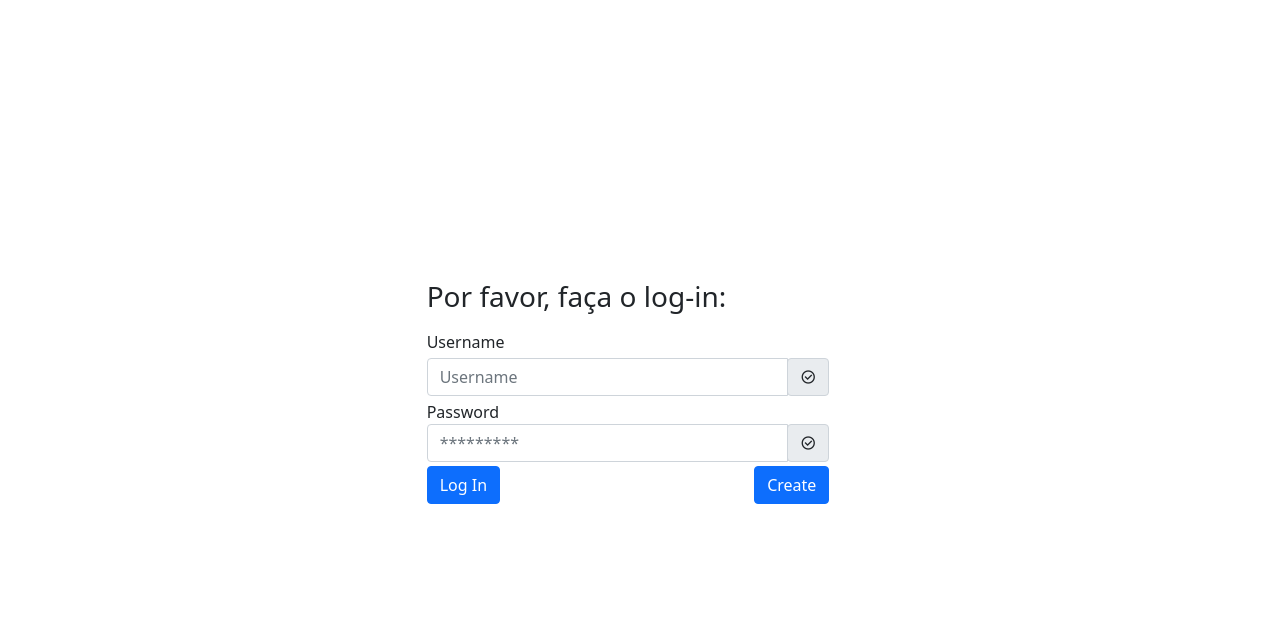
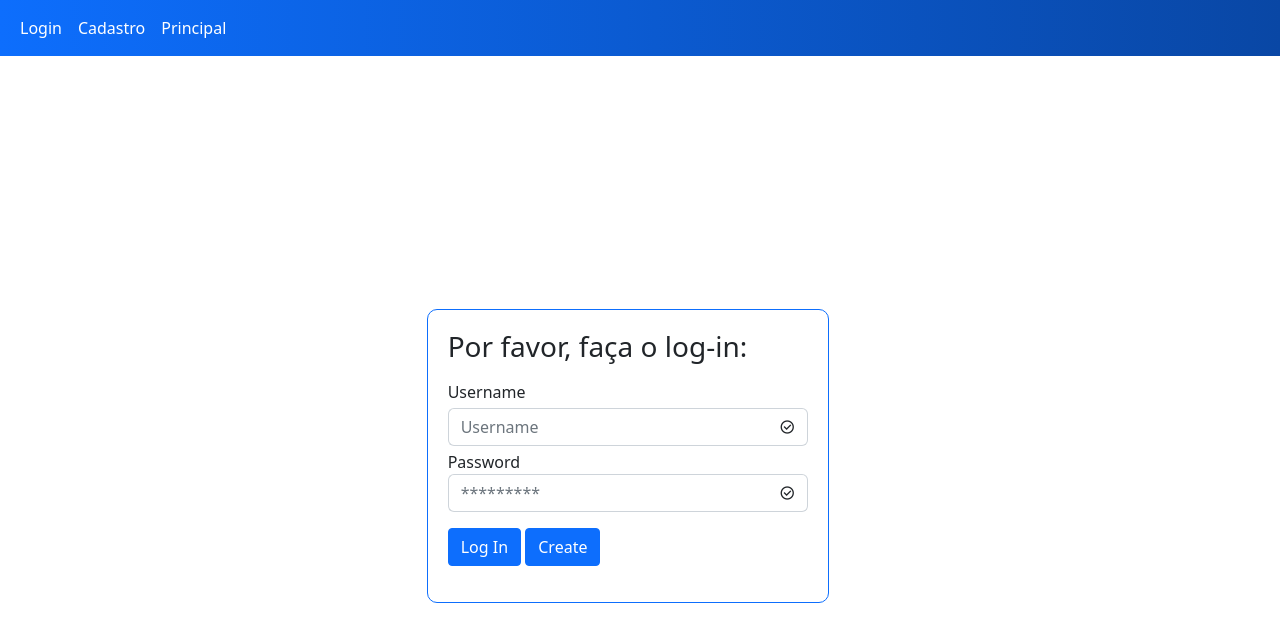
Before and after one commit to AndreUdia/exercicio-aula-7, a plain HTML site: page pages/login/login.html in a window 1280 px wide. Drawn offline with Linux system fonts and the light colour scheme.

Commit message:
refined login card and created a navbar

```diff
--- a/css/login.css
+++ b/css/login.css
@@ -0,0 +1,39 @@
+:root{
+    --error-color:#FA5858;
+    --primary-color:#0d6efd;
+    --secondary-color:#0947a5;
+}
+.form{
+    padding: 20px;
+    border-width: 1px;
+    border-radius: 10px;
+    border-style: solid;
+    border-color: var(--primary-color)
+}
+.append-left{
+    background: transparent;
+    border-left: none;
+    border-radius: 0 6px 6px 0;
+}
+.append-right{
+    background: transparent;
+    border-right: none;
+    border-radius: 6px 0 0 6px;
+}
+.error-input input{
+    color: var(--error-color);
+    border-color: var(--error-color);
+}
+.error-input input::placeholder{
+    color: var(--error-color);
+}
+.error-input div div{
+    color: var(--error-color);
+    border-color: var(--error-color);
+}
+.navbar .navbar-nav .nav-item a{
+    color: white;
+}
+.navbar{
+    background-image: linear-gradient(90deg, var(--primary-color), var(--secondary-color));
+}
--- a/pages/login/login.html
+++ b/pages/login/login.html
@@ -11,6 +11,23 @@
 </head>
 
 <body>
+    <nav class="navbar navbar-expand-lg">
+        <div class="container-fluid">
+            <div class="collapse navbar-collapse" id="navbarNavDropdown">
+                <ul class="navbar-nav">
+                    <li class="nav-item">
+                        <a class="nav-link active" href="../login/login.html">Login</a>
+                    </li>
+                    <li class="nav-item">
+                        <a class="nav-link active" href="../cadastro/cadastro.html">Cadastro</a>
+                    </li>
+                    <li class="nav-item">
+                        <a class="nav-link active" href="./principal/principal.html">Principal</a>
+                    </li>
+                </ul>
+            </div>
+        </div>
+    </nav>
     <div class="container-flex login_img">
         <div class="row w-100 h-100 justify-content-center">
             <div class="col-lg-4 align-self-center mx-auto">
@@ -20,7 +37,7 @@
                             <h1 class="h3 mb-3 font-weight-normal">Por favor, faça o log-in:</h1>
                             <label class="label">Username</label>
                             <div class="input-group mt-1">
-                                <input id="username" type="text" class="form-control form-fonts append-right"
+                                <input id="username" type="text" class="form-control append-right"
                                     placeholder="Username">
                                 <div class="input-group-append ">
                                     <div id="icon1" class="input-group-text append-left">
@@ -32,7 +49,7 @@
                         <div class="form-group mt-1">
                             <label class="label">Password</label>
                             <div class="input-group">
-                                <input id="password" type="password" class="form-control form-fonts append-right"
+                                <input id="password" type="password" class="form-control append-right"
                                     placeholder="*********">
                                 <div class="input-group-append">
                                     <div id="icon2" class="input-group-text append-left">
@@ -41,9 +58,9 @@
                                 </div>
                             </div>
                         </div>
-                        <div class="form-group d-flex justify-content-between mt-1">
-                            <button onclick="login()"  type="button" class="btn btn-primary form-fonts">Log In</button>
-                            <button onclick="create()" type="button" class="btn btn-primary form-fonts">Create</button>
+                        <div class="form-group mt-3">
+                            <button onclick="login()"  type="button" class="btn btn-primary ">Log In</button>
+                            <button onclick="window.location.href = './pages/login/login.html'" type="button" class="btn btn-primary ">Create</button>
                         </div>
                     </form>
                 </div>
```
